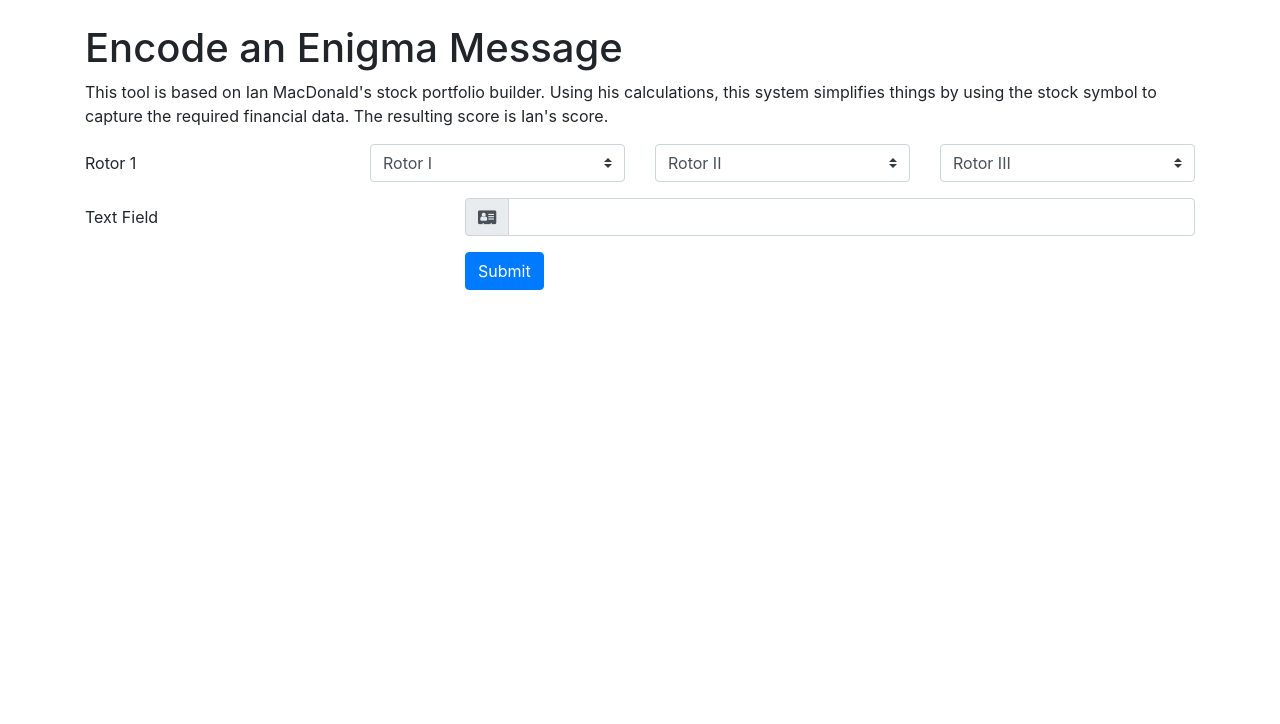
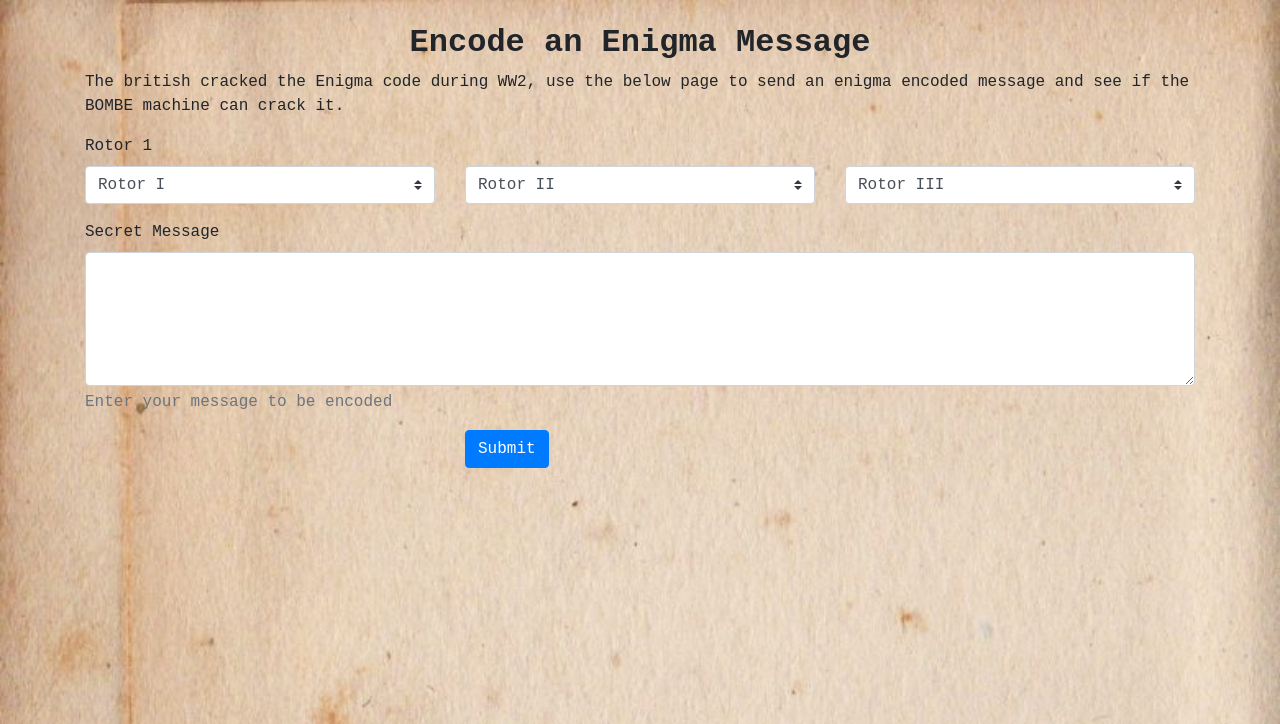
Before and after one commit to food-always-food/turing-costume, a Flask app: page / in a window 1280 px wide. Shown: the top 724 px of the page. Run offline with Flask 2, Linux system fonts and the light colour scheme; some libraries are stand-ins or nearby versions.

Commit message:
Update to first functioning version
Updated to add full functionality ready for first deployment and test.

```diff
--- a/application.py
+++ b/application.py
@@ -35,14 +35,14 @@ def result():
     req = request.form
     print(req)
     rotors = f"{req['r1']} {req['r2']} {req['r3']}"
-    result = encrypt.encryptMessage(req['text'],rotors)
+    result = encrypt.encryptMessage(f"Sept Fourth {req['text']}",rotors)
     intercepts.put({"intercept":result})
     # encrypt.encryptMessage()
     # result = "test"
 
     print(rotors)
     print(result)
-    return render_template("encode.html", result=result)
+    return render_template("encode.html", result=result, submitted=f"Sept Fourth {req['text']}")
 
 @app.route("/api/get-message", methods=["get"])
 def lookup():
--- /dev/null
+++ b/static/css/main.css
@@ -0,0 +1,9 @@
+body {
+    font-family: 'Courier New', Courier, monospace;
+}
+h2 {
+    font-weight: 600;
+}
+#middle {
+   text-align: center;
+}
--- /dev/null
+++ b/static/js/functions.js
@@ -0,0 +1,66 @@
+$(document).ready(function () {
+    $("#submit").click(function (e) {
+        var r1 = $("#r1").children("option:selected").val();
+        var r2 = $("#r2").children("option:selected").val();
+        var r3 = $("#r3").children("option:selected").val();
+        if (r1 === r2 ||
+            r1 === r3 ||
+            r2 === r3) {
+            alert("Each Rotor must be unique. You must not select the same rotor more than once. Please change your rotor selection and try again.");
+            console.log(r1, r2, r3);
+            e.preventDefault(e);
+        }
+    })
+});
+
+
+// $(document).ready(function () {
+//     var el = $("#r1")
+//     $('#r2 option[value=' + el.val() + ']').attr('disabled', 'disabled');
+//     $('#r3 option[value=' + el.val() + ']').attr('disabled', 'disabled');
+//     var el = $("#r2")
+//     $('#r1 option[value=' + el.val() + ']').attr('disabled', 'disabled');
+//     $('#r3 option[value=' + el.val() + ']').attr('disabled', 'disabled');
+//     var el = $("#r3")
+//     $('#r2 option[value=' + el.val() + ']').attr('disabled', 'disabled');
+//     $('#r1 option[value=' + el.val() + ']').attr('disabled', 'disabled');
+//     $("#r1").change(function () {
+//         var el = $(this);
+//         $('#r1 option[value=' + el.val() + ']').siblings().removeAttr('disabled');
+//         var r2 =  $("#r2").children("option:selected").val();
+//         var r3 =  $("#r3").children("option:selected").val();
+//         $('#r2 option[value=' + el.val() + ']').attr('disabled', 'disabled').siblings().removeAttr('disabled');
+//         $('#r3 option[value=' + el.val() + ']').attr('disabled', 'disabled').siblings().removeAttr('disabled');
+//         $('#r2 option[value=' + r2 + ']').attr('disabled', 'disabled');
+//         $('#r3 option[value=' + r3 + ']').attr('disabled', 'disabled');
+//         $('#r1 option[value=' + r2 + ']').attr('disabled', 'disabled');
+//         $('#r1 option[value=' + r3 + ']').attr('disabled', 'disabled');
+//     });
+//     $("#r2").change(function () {
+//         var el = $(this);
+//         $('#r2 option[value=' + el.val() + ']').siblings().removeAttr('disabled');
+//         var r1 =  $("#r1").children("option:selected").val();
+//         var r3 =  $("#r3").children("option:selected").val();
+//         $('#r1 option[value=' + el.val() + ']').attr('disabled', 'disabled').siblings().removeAttr('disabled');
+//         $('#r3 option[value=' + el.val() + ']').attr('disabled', 'disabled').siblings().removeAttr('disabled');
+//         $('#r1 option[value=' + r1 + ']').attr('disabled', 'disabled');
+//         $('#r3 option[value=' + r3 + ']').attr('disabled', 'disabled');
+//         $('#r2 option[value=' + r1 + ']').attr('disabled', 'disabled');
+//         $('#r2 option[value=' + r3 + ']').attr('disabled', 'disabled');
+//     });
+//     $("#r3").change(function () {
+//         var el = $(this);
+//         $('#r3 option[value=' + el.val() + ']').siblings().removeAttr('disabled');
+//         var r2 =  $("#r2").children("option:selected").val();
+//         var r1 =  $("#r1").children("option:selected").val();
+//         $('#r2 option[value=' + el.val() + ']').attr('disabled', 'disabled').siblings().removeAttr('disabled');
+//         $('#r1 option[value=' + el.val() + ']').attr('disabled', 'disabled').siblings().removeAttr('disabled');
+//         $('#r2 option[value=' + r2 + ']').attr('disabled', 'disabled');
+//         $('#r1 option[value=' + r1 + ']').attr('disabled', 'disabled');
+//         $('#r3 option[value=' + r2 + ']').attr('disabled', 'disabled');
+//         $('#r3 option[value=' + r1 + ']').attr('disabled', 'disabled');
+//     });
+
+
+
+// });
--- a/templates/base.html
+++ b/templates/base.html
@@ -1,5 +1,5 @@
 <!DOCTYPE html>
-<html lang="en">
+<html lang="en-gb">
 
 <head>
   <!-- Required meta tags -->
@@ -8,32 +8,16 @@
 
   <title>Enigma Message Encoder</title>
 
-  <!-- Global site tag (gtag.js) - Google Analytics -->
-  <script async src="https://www.googletagmanager.com/gtag/js?id=G-Q16Q2ZJ0F3"></script>
-  <script>
-    window.dataLayer = window.dataLayer || [];
-
-    function gtag() {
-      dataLayer.push(arguments);
-    }
-    gtag('js', new Date());
-
-    gtag('config', 'G-Q16Q2ZJ0F3');
-  </script>
-
   <link rel="stylesheet" href="https://stackpath.bootstrapcdn.com/bootstrap/4.1.3/css/bootstrap.min.css">
   <link rel="stylesheet" href="https://maxcdn.bootstrapcdn.com/font-awesome/4.7.0/css/font-awesome.min.css">
   <link rel="stylesheet" href="{{ url_for('static', filename='css/main.css') }}">
 
 </head>
 
-<body>
+<body style="background-image:url('{{ url_for('static', filename='img/background.jpg') }}');background-size:cover">
   {% block content %}{% endblock %}
   <script src="https://code.jquery.com/jquery-3.5.1.min.js"
     integrity="sha256-9/aliU8dGd2tb6OSsuzixeV4y/faTqgFtohetphbbj0=" crossorigin="anonymous"></script>
-  <script src="https://cdn.socket.io/3.1.1/socket.io.min.js"
-    integrity="sha384-gDaozqUvc4HTgo8iZjwth73C6dDDeOJsAgpxBcMpZYztUfjHXpzrpdrHRdVp8ySO" crossorigin="anonymous">
-  </script>
   <script src="{{ url_for('static', filename='js/functions.js') }}"></script>
 </body>
 
--- a/templates/index.html
+++ b/templates/index.html
@@ -5,18 +5,21 @@
   <div class="row">
     <div class="col-md">
       <br>
-      <h1 id="middle">Encode an Enigma Message</h1>
-      <p>This tool is based on Ian MacDonald's stock portfolio builder. Using his calculations, this system simplifies
-        things by using the stock symbol to capture the required financial data. The resulting score is Ian's score.
-      </p>
+      <h2 id="middle">Encode an Enigma Message</h1>
+      <p>The british cracked the Enigma code during WW2, use the below page to send an enigma encoded message and see if the BOMBE machine can crack it. </p>
     </div>
   </div>
   <div class="row">
     <div class="col-md">
       <form method="post" action="/encode">
-        <div class="form-group row">
-          <label for="r1" class="col-3 col-form-label">Rotor 1</label>
-          <div class="col-3">
+        <div class="form-group">
+          <div class="row">
+            <div class="col-12">
+              <label for="r1">Rotor 1</label>
+            </div>
+          </div>
+          <div class="row">
+            <div class="col-4">
               <select id="r1" name="r1" class="custom-select" required="required">
                 <option value="I">Rotor I</option>
                 <option value="II">Rotor II</option>
@@ -25,7 +28,7 @@
                 <option value="V">Rotor V</option>
               </select>
             </div>
-          <div class="col-3">
+            <div class="col-4">
               <select id="r2" name="r2" class="custom-select" required="required">
                 <option value="I">Rotor I</option>
                 <option value="II" selected="selected">Rotor II</option>
@@ -34,7 +37,7 @@
                 <option value="V">Rotor V</option>
               </select>
             </div>
-          <div class="col-3">
+            <div class="col-4">
               <select id="r3" name="r3" class="custom-select" required="required">
                 <option value="I">Rotor I</option>
                 <option value="II">Rotor II</option>
@@ -44,22 +47,16 @@
               </select>
             </div>
           </div>
-        <div class="form-group row">
-          <label for="text" class="col-4 col-form-label">Text Field</label>
-          <div class="col-8">
-            <div class="input-group">
-              <div class="input-group-prepend">
-                <div class="input-group-text">
-                  <i class="fa fa-address-card"></i>
         </div>
-              </div>
-              <input id="text" name="text" type="text" class="form-control">
-            </div>
-          </div>
+        <div class="form-group">
+          <label for="text">Secret Message</label>
+          <textarea id="text" name="text" cols="40" rows="5" aria-describedby="textHelpBlock" required="required"
+            class="form-control"></textarea>
+          <span id="textHelpBlock" class="form-text text-muted">Enter your message to be encoded</span>
         </div>
         <div class="form-group row">
           <div class="offset-4 col-8">
-            <button name="submit" type="submit" class="btn btn-primary">Submit</button>
+            <button id="submit" name="submit" type="submit" class="btn btn-primary">Submit</button>
           </div>
         </div>
       </form>
```
Also changed, not shown: templates/encode.html (+11 -3 lines), static/img/background.jpg (added). Lines whose indentation alone changed are shown as unchanged.
